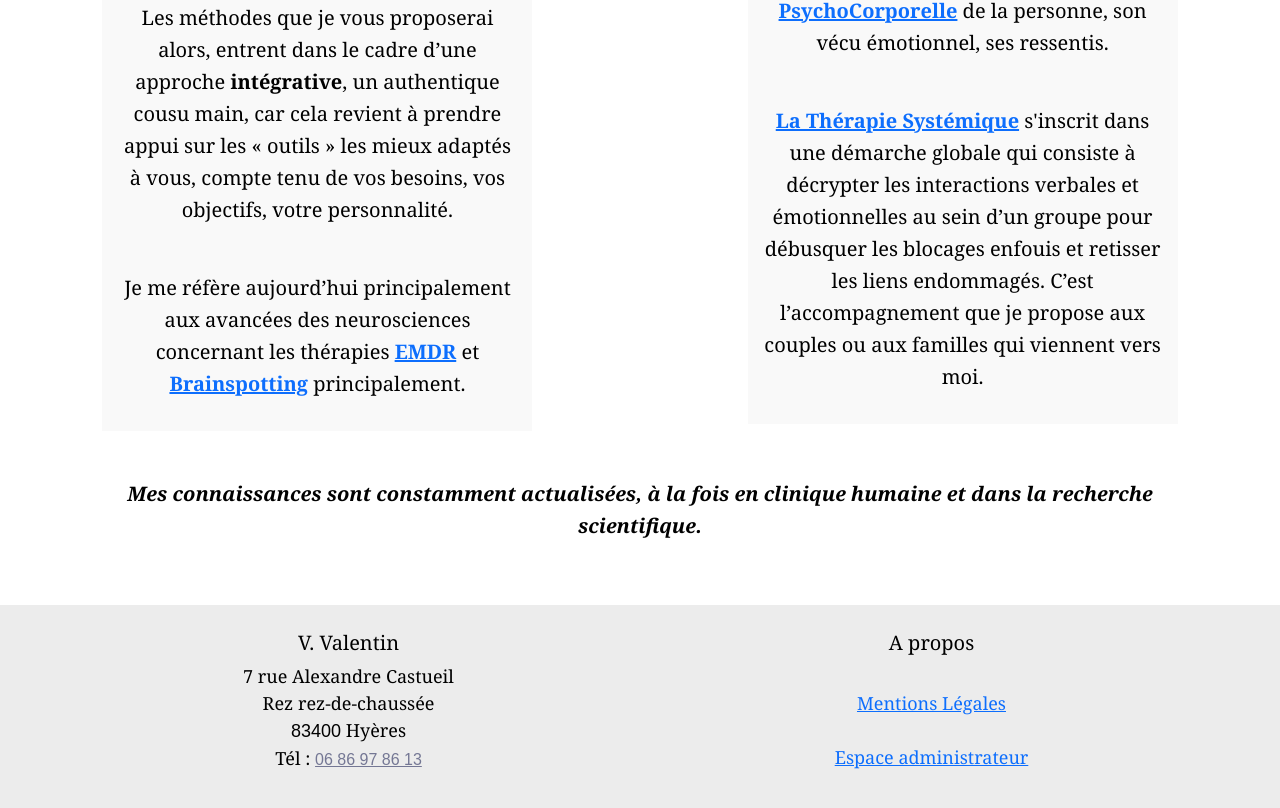
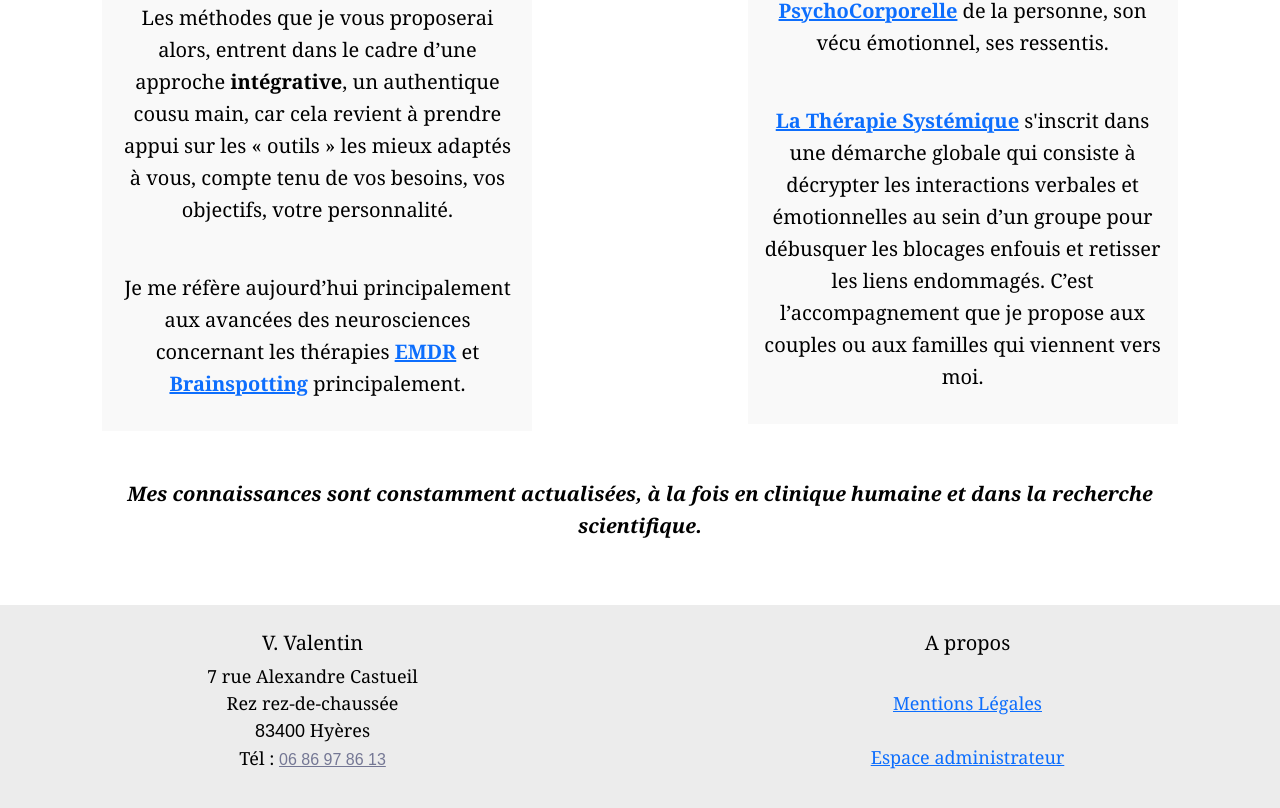
Before and after one commit to Franckyroquai/Site-Dr-Valentin-Vue, a Vue app: page / in a window 1280 px wide. Shown: the part 3257-4065 px from the top of the page. Built offline with nearby package versions, Linux system fonts and the light colour scheme; no server answers.

Commit message:
workflow

```diff
--- a/src/components/FooterComponent.vue
+++ b/src/components/FooterComponent.vue
@@ -1,6 +1,6 @@
 <template>
   <footer class="footer_area">
-    <div class="container">
+    <div class="container2">
       <div class="row">
         <!-- Single Widget-->
         <div class="col-12 col-sm-6 col-lg">
```
